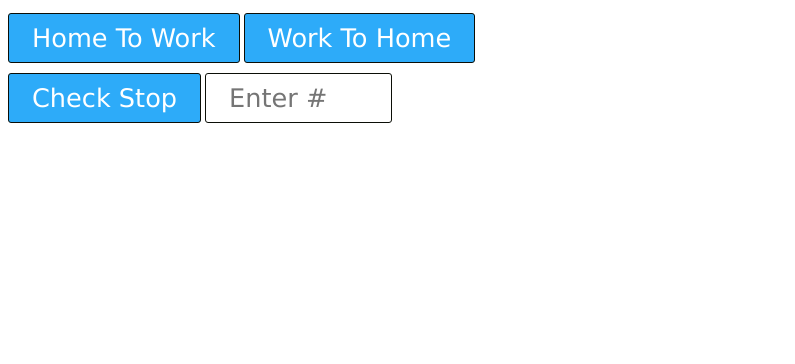
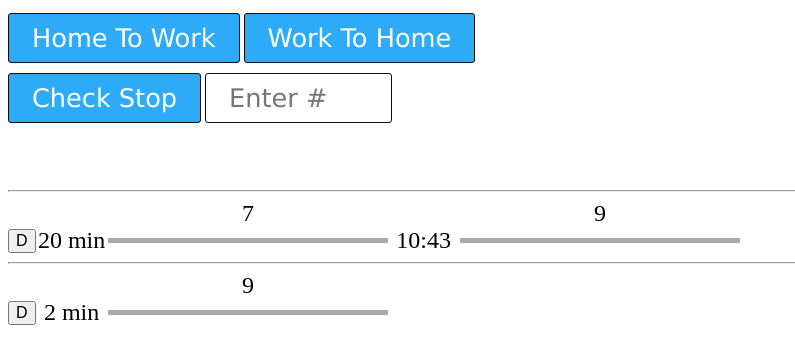
Before and after one commit to dmayou/best_bus, a plain HTML site: page index.html in a window 1280 px wide. Shown: the whole page, without its empty margins (0-795 px from the left). Drawn offline with Linux system fonts and the light colour scheme.

Commit message:
add example diagram to index.html

```diff
--- a/index.html
+++ b/index.html
@@ -1,5 +1,6 @@
 <!DOCTYPE html>
 <html lang="en" dir="ltr">
+
 <head>
   <meta charset="utf-8">
   <meta name="viewport" content="width=device-width,initial-scale=1">
@@ -7,38 +8,52 @@
   <link rel="stylesheet" href="style.css">
   <script src="script.js" charset="utf-8"></script>
 </head>
+
 <body>
-    <!-- <div class="container"> -->
   <div id="buttonDiv">
-        <button class="journey_btn" id="home_to_work"
-                onclick="initJourney(this.id)" >Home To Work</button>
-        <button class="journey_btn" id="work_to_home"
-                onclick="initJourney(this.id)" >Work To Home</button>
+    <button class="journey_btn" id="home_to_work" onclick="initJourney(this.id)">Home To Work</button>
+    <button class="journey_btn" id="work_to_home" onclick="initJourney(this.id)">Work To Home</button>
 
     <!-- <button id="home_to_uptown" onclick="initJourney(this.id)" >Home To Uptown</button>
         <button id="uptown_to_home" onclick="initJourney(this.id)" >Uptown To Home</button>
         <button id="home_to_airport" onclick="initJourney(this.id)" >Home To Airport</button>
         <button id="airport_to_home" onclick="initJourney(this.id)" >Airport To Home</button> -->
     <div class="stopInput">
-          <button class="journey_btn" id="enter_stop"
-                  onclick="enterStop()" >Check Stop</button>
-          <input  class="input_field" type="number" id="route"
-                  placeholder="Enter #" min="10000" max="99999">
+      <button class="journey_btn" id="enter_stop" onclick="enterStop()">Check Stop</button>
+      <input class="input_field" type="number" id="route" placeholder="Enter #" min="10000" max="99999">
     </div>
   </div>
   <div id="outputDiv">
     <div class="text" id="countdown"></div>
     <div class="text" id="output"></div>
-          <!-- test for two-leg output layout
+    <!-- test for two-leg output layout -->
+    <hr/>
+    <div class="timeline_out">
+      <div class="spacer">x</div>
+      <span class="blankTime">20 min</span>
+      <div class="route_div">7</div>
+      <span class="blankTime">10:43</span>
+      <div class="route_div">9</div>
+    </div>
     <div class="timeline_out">
       <button class="dropButton">D</button>
-            <span id="timeLeg1">10 min</span>
+      <span id="timeLeg1" class="legTime">20 min</span>
       <div class="spcr_div" id="spcrLeg1"></div>
-            <span id="timeLeg2">10:43</span>
+      <span id="timeLeg1" class="legTime">10:43</span>
       <div class="spcr_div" id="spcrLeg2"></div>
-          </div> -->
+    </div>
+    <hr />
+    <div class="timeline_out">
+      <div class="spacer">x</div>
+      <span class="blankTime">2 min</span>
+      <div class="route_div">9</div>
+    </div>
+    <div class="timeline_out">
+      <button class="dropButton">D</button>
+      <span id="timeLeg1" class="legTime">2 min</span>
+      <div class="spcr_div" id="spcrLeg1"></div>
     </div>
   </div>
-    <!-- </div> -->
 </body>
+
 </html>
--- a/script.js
+++ b/script.js
@@ -370,14 +370,12 @@ function displayStop(data) {
   if (output === '') {
     output = 'No data. Check stop number.'
   }
-  document.getElementById('countdown').innerHTML = '(Refresh: press Enter Stop)';
+  document.getElementById('countdown').innerHTML = '(Refresh: press Check Stop)';
   document.getElementById('output').innerHTML = output;
 }
 
 function webUpdate() {
   console.log('updating', Date());
-
-  // Fetch/Promise adapted from https://stackoverflow.com/questions/46503558/how-to-use-multiple-xmlhttprequest
 
   const url = "https://svc.metrotransit.org/NexTrip/";
   const jsonSuffix = "?format=json";
--- a/style.css
+++ b/style.css
@@ -1,8 +1,3 @@
-.container {
-  padding: 5px;
-  border: 5px;
-  border-color: red;
-}
 .journey_btn {
   background-color:#2dabf9;
 	border-radius:3px;
@@ -25,18 +20,37 @@
   font-size:2vw;
 	padding:9px 23px;
 }
+.legTime {
+  font-size: 1.5em;
+  text-align: center;
+  min-width:3em;
+}
 .timeline_out {
   display: flex;
+  align-items: center;
+  font-size:1em;
+}
+.dropButton {
+  font-size:1em;
 }
 .spcr_div {
   height: .3em;
   width: 280px;
   background-color: darkgray;
 }
-.spcr_txt {
-  height: .3em;
-  width: 75px;
-  background-color: white;
+.blankTime {
+  color: white;
+  font-size:1.5em;
+  min-width:3em;
+}
+.spacer {
+  color: white;
+  min-width: 28px;
+}
+.route_div {
+  width: 280px;
+  font-size:1.5em;
+  text-align: center;
 }
 .text {
   text-align:left;
@@ -49,7 +63,6 @@
   .journey_btn {
     font-size:2em;
     padding:20px;
-    background-color:#2dab00;
   }
   .input_field {
     font-size:2em;
```
Lines whose indentation alone changed are shown as unchanged.
